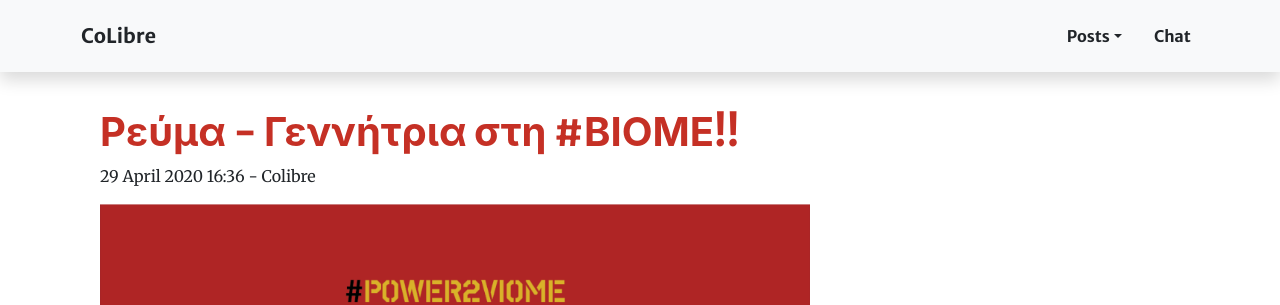
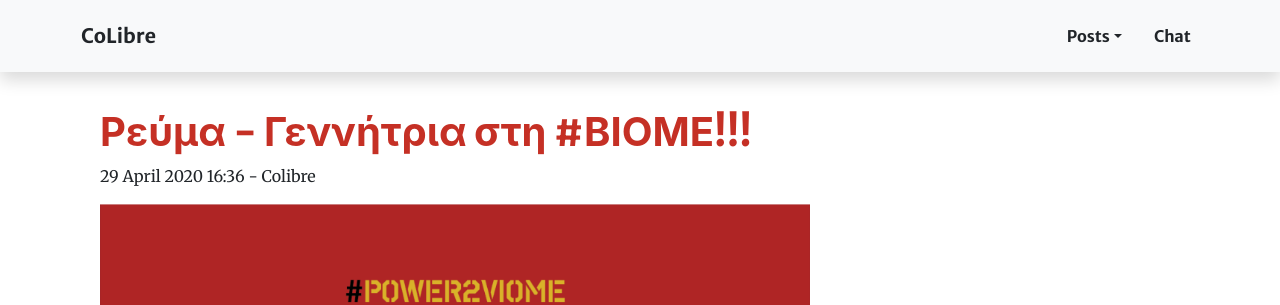
Before and after one commit to colibreradio/colibreradiotest, a Jekyll site: the page built from _posts/2020-04-29-ρεύμα-γεννήτρια-στη-βιομε.md, in a window 1280 px wide and 900 px high. Shown: the top 305 px of the window. Built offline with Jekyll 4.4.1, drawn with Linux system fonts in a browser that asks for light colours; nearby versions of some CDN libraries.

```diff
--- a/_posts/2020-04-29-ρεύμα-γεννήτρια-στη-βιομε.md
+++ b/_posts/2020-04-29-ρεύμα-γεννήτρια-στη-βιομε.md
@@ -1,6 +1,6 @@
 ---
 layout: post
-title: "Ρεύμα - Γεννήτρια στη #ΒΙΟΜΕ!!"
+title: "Ρεύμα - Γεννήτρια στη #ΒΙΟΜΕ!!!"
 categories: News
 date: 2020-04-29T16:36:56.456Z
 author: Colibre
```
